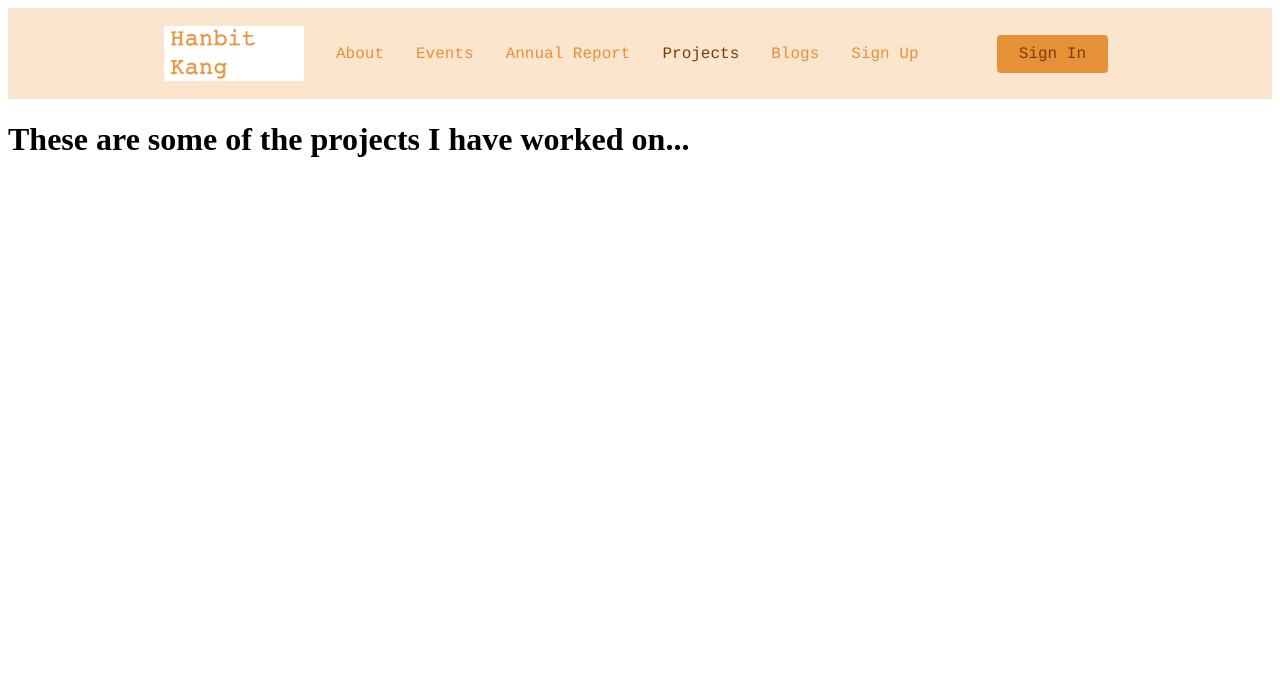
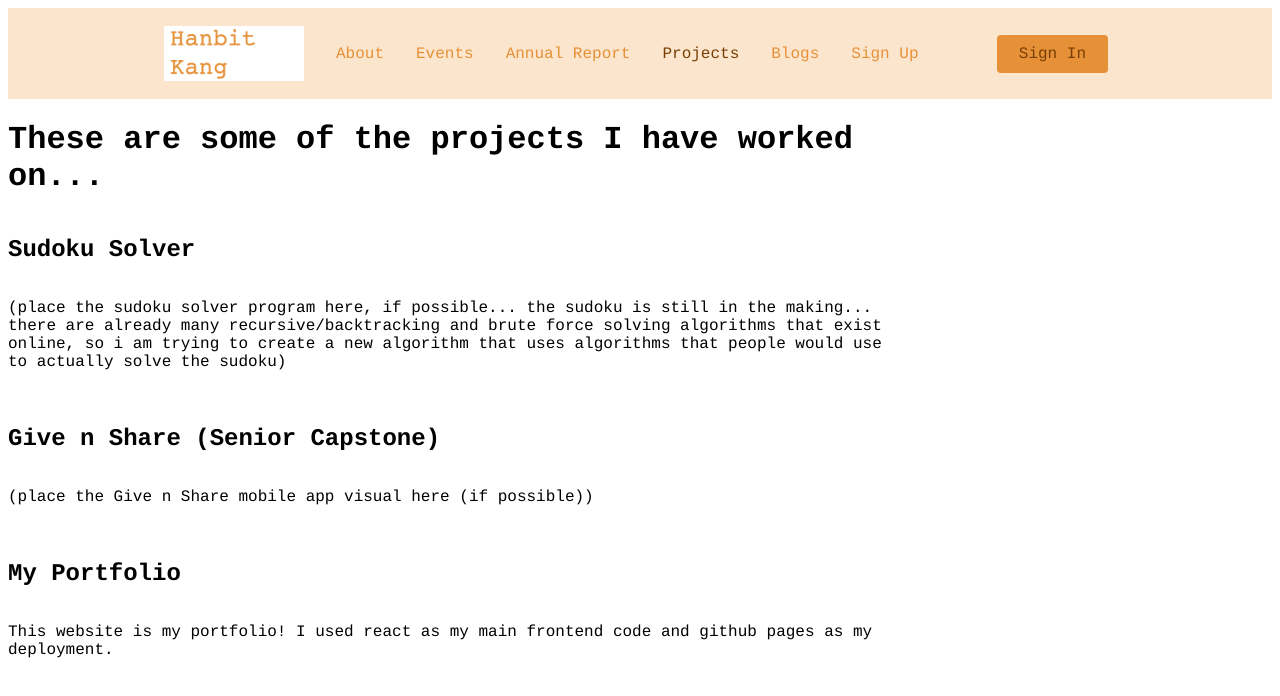
Before and after one commit to HanbitKang314ano/HanbitKang314ano.github.io, a React (Create React App) app in the folder my-app/: page /mywebsite/projects in a window 1280 px wide. Shown: the top 696 px of the page. Built offline with nearby package versions, Linux system fonts and the light colour scheme.

Commit message:
add projects (basic outline)

```diff
--- a/my-app/package.json
+++ b/my-app/package.json
@@ -10,13 +10,16 @@
     "@testing-library/jest-dom": "^5.16.5",
     "@testing-library/react": "^13.4.0",
     "@testing-library/user-event": "^13.5.0",
+    "pyscript-react": "^0.0.2",
     "react": "^18.2.0",
     "react-dom": "^18.2.0",
+    "react-helmet-async": "^1.3.0",
     "react-icons": "^4.10.1",
     "react-router-dom": "^6.13.0",
     "react-scripts": "5.0.1",
     "styled-components": "^5.3.10",
-    "web-vitals": "^2.1.4"
+    "web-vitals": "^2.1.4",
+    "zustand": "^4.3.8"
   },
   "scripts": {
     "predeploy": "npm run build",
--- a/my-app/src/pages/projects.js
+++ b/my-app/src/pages/projects.js
@@ -1,4 +1,5 @@
 import React from 'react';
+import {PyScriptProvider, PyScript} from 'pyscript-react';
 
 const Projects = () => {
 	return (
@@ -7,12 +8,58 @@ return (
 				display: 'flex',
 				justifyContent: 'Left',
 				alignItems: 'Left',
-		height: '100vh'
+				height: '100vh',
+				fontFamily: 'Courier, monospace'
+			}}
+		>
+			<div
+				style={{
+					display: 'flex',
+					flexDirection: 'column',
+					justifyContent: 'Left',
+					alignItems: 'Left',
+					width: '70vw',
+					height: '100vh',
+					fontFamily: 'Courier, monospace'
 				}}
 				>
 				<h1>These are some of the projects I have worked on...</h1>
+				<h2> Sudoku Solver </h2>
+				<p>(place the sudoku solver program here, if possible... the sudoku is still in the making...
+					there are already many recursive/backtracking and brute force solving algorithms that exist online, so i am trying to create a new algorithm that uses algorithms
+					that people would use to actually solve the sudoku)</p>
+				{/*
+				<div
+					dangerouslySetInnerHTML={{__html:  `
+						<py-script>
+						for i in range(3):
+							print(i)
+
+						def func():
+							print('function works')
+						</py-script>
+					`}}
+				/>
+				<PyScriptProvider>
+					<PyScript>
+						for i in range(3):
+							print(i)
+						def func():
+							print('function works')
+					</PyScript>
+				</PyScriptProvider>
+				*/}
+				<br/>
+				<h2> Give n Share (Senior Capstone) </h2>
+				<p>(place the Give n Share mobile app visual here (if possible))</p>
+				<br/>
+				<h2> My Portfolio </h2>
+				<p>This website is my portfolio! I used react as my main frontend code and github pages as my deployment.</p>
+			</div>
+			<div style={{ margin: '50px' }}>
+			</div>
 		</div>
 	);
-};
+}
 
 export default Projects;
```
Also changed, not shown: 1 other file (tests, documents, lock files or other folders). Lines whose indentation alone changed are shown as unchanged.
